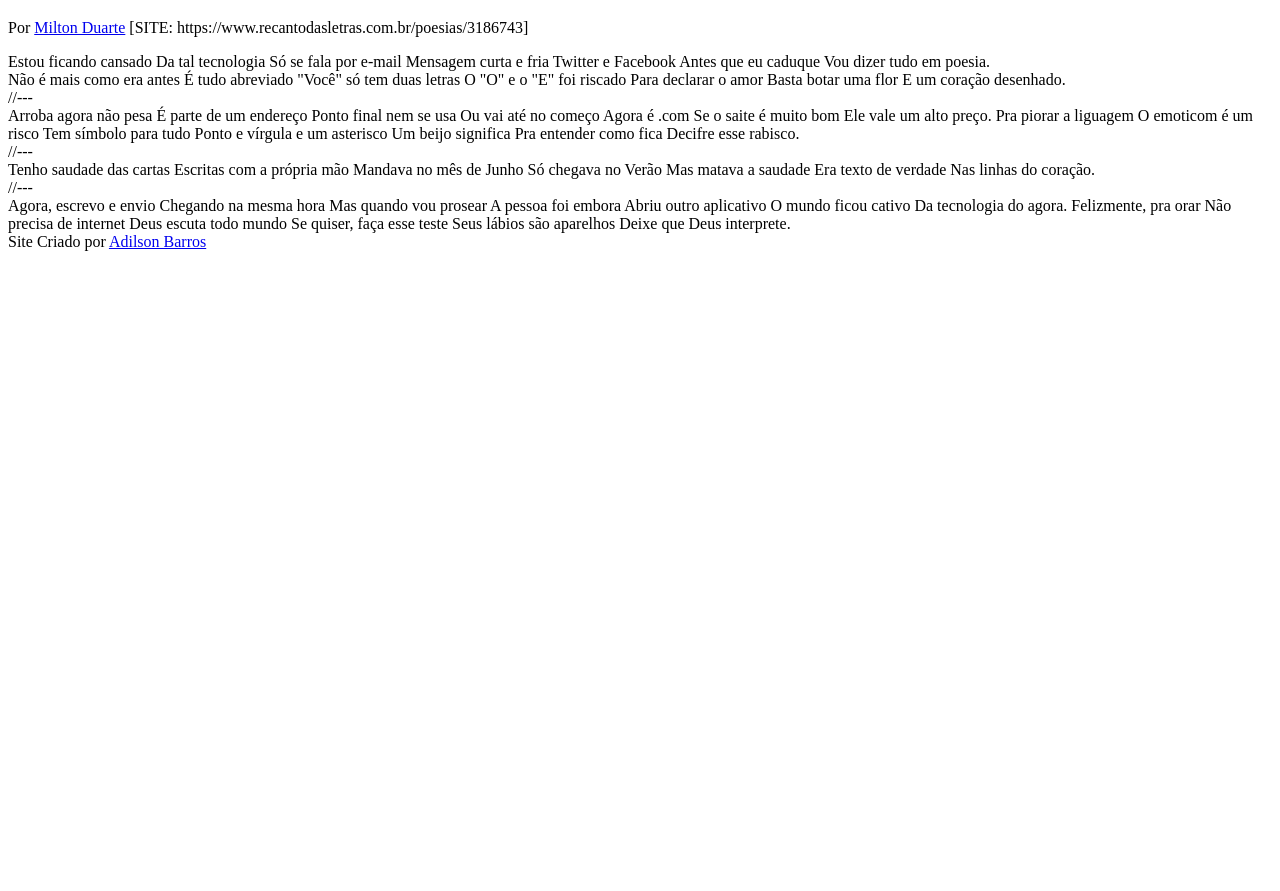
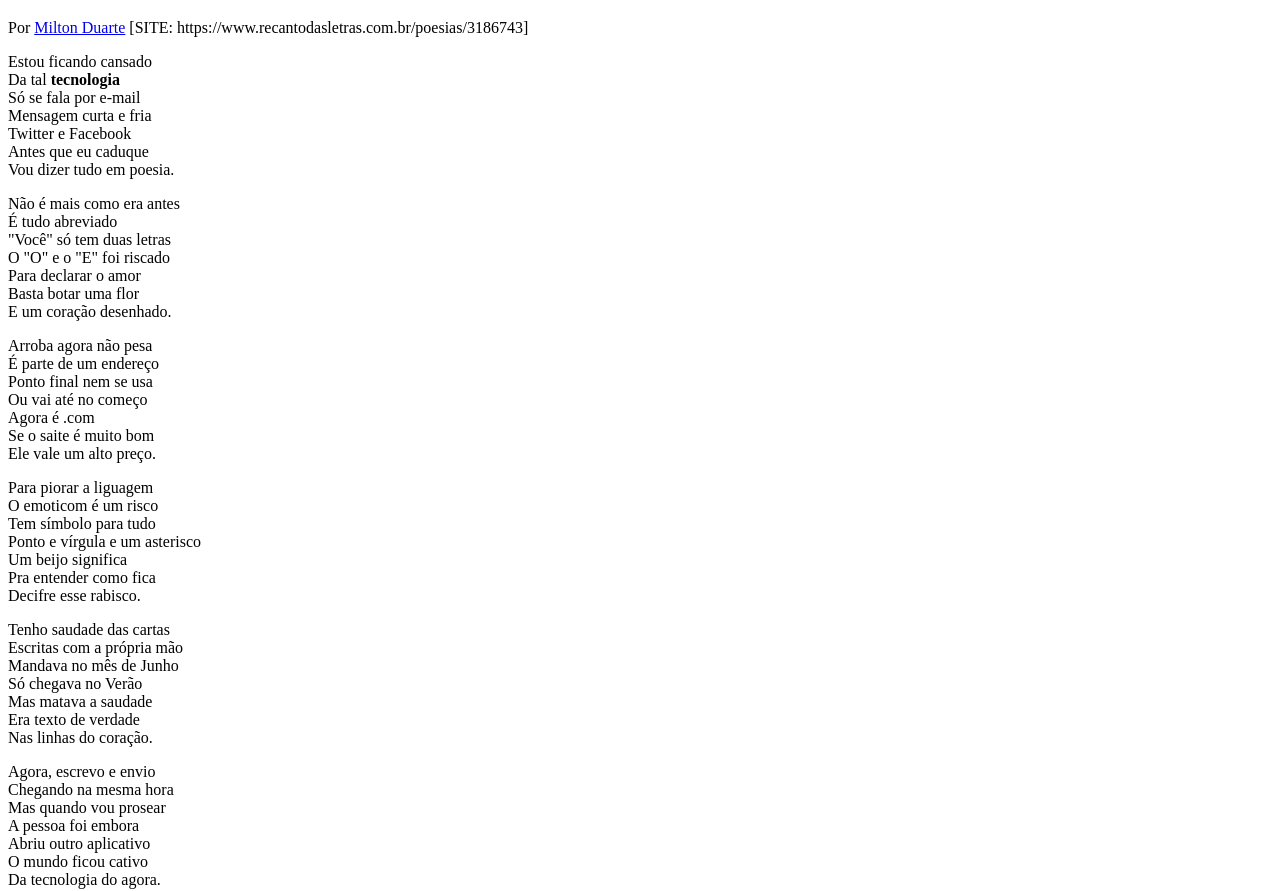
Before and after one commit to AcBarross/ProjetoFinal, a plain HTML site: page index.html in a window 1280 px wide. Shown: the part 61-952 px from the top of the page. Before the commit the page ends 800 px from the top, so only its background shows below. Drawn offline with Linux system fonts and the light colour scheme.

Commit message:
V10
preojetoHTML

```diff
--- a/index.html
+++ b/index.html
@@ -17,36 +17,58 @@
     </header>
 
     <section>
-        Estou ficando cansado Da tal tecnologia Só se fala por e-mail Mensagem curta e fria Twitter e Facebook Antes que eu caduque Vou dizer tudo em poesia.
+        <p>
+            Estou ficando cansado <br> Da tal
+            <strong>tecnologia</strong> <br> Só se fala por e-mail <br> Mensagem curta e fria <br> Twitter e Facebook <br> Antes que eu caduque <br> Vou dizer tudo em poesia.
+        </p>
     </section>
 
 
 
     <section>
-        Não é mais como era antes É tudo abreviado "Você" só tem duas letras O "O" e o "E" foi riscado Para declarar o amor Basta botar uma flor E um coração desenhado.
+        <p>
+            Não é mais como era antes<br> É tudo abreviado <br> "Você" só tem duas letras <br> O "O" e o "E" foi riscado<br> Para declarar o amor<br> Basta botar uma flor<br> E um coração desenhado.
+        </p>
     </section>
 
-    //---
+
 
     <section>
-        Arroba agora não pesa É parte de um endereço Ponto final nem se usa Ou vai até no começo Agora é .com Se o saite é muito bom Ele vale um alto preço. Pra piorar a liguagem O emoticom é um risco Tem símbolo para tudo Ponto e vírgula e um asterisco Um beijo
-        significa Pra entender como fica Decifre esse rabisco.
+
+        <p>
+            Arroba agora não pesa <br> É parte de um endereço <br> Ponto final nem se usa<br> Ou vai até no começo<br> Agora é .com<br> Se o saite é muito bom<br> Ele vale um alto preço. <br>
+        </p>
+        <p>
+            Para piorar a liguagem <br> O emoticom é um risco <br> Tem símbolo para tudo<br> Ponto e vírgula e um asterisco<br> Um beijo significa<br> Pra entender como fica<br> Decifre esse rabisco.
+        </p>
+
     </section>
 
-    //---
+
 
     <section>
-        Tenho saudade das cartas Escritas com a própria mão Mandava no mês de Junho Só chegava no Verão Mas matava a saudade Era texto de verdade Nas linhas do coração.
+        <p>
+            Tenho saudade das cartas<br> Escritas com a própria mão<br> Mandava no mês de Junho<br> Só chegava no Verão<br> Mas matava a saudade<br> Era texto de verdade <br> Nas linhas do coração.
+        </p>
     </section>
 
-    //---
+
 
     <section>
-        Agora, escrevo e envio Chegando na mesma hora Mas quando vou prosear A pessoa foi embora Abriu outro aplicativo O mundo ficou cativo Da tecnologia do agora. Felizmente, pra orar Não precisa de internet Deus escuta todo mundo Se quiser, faça esse teste
-        Seus lábios são aparelhos Deixe que Deus interprete.
+
+        <p>
+            Agora, escrevo e envio<br> Chegando na mesma hora<br> Mas quando vou prosear<br> A pessoa foi embora <br> Abriu outro aplicativo<br> O mundo ficou cativo<br> Da tecnologia do agora.<br>
+        </p>
+        <p>
+            Felizmente, pra orar<br> Não precisa de internet<br> Deus escuta todo mundo<br> Se quiser, faça esse teste<br> Seus lábios são aparelhos<br> Deixe que Deus interprete.
+        </p>
+
     </section>
 
 </body>
-<footer>Site Criado por <a href="https://github.com/AcBarross" target="_blank">Adilson Barros</a></footer>
+<footer>
+    <p>Site Criado por <a href="https://github.com/AcBarross" target="_blank">Adilson Barros</a>
+    </p>
+</footer>
 
 </html>
```
